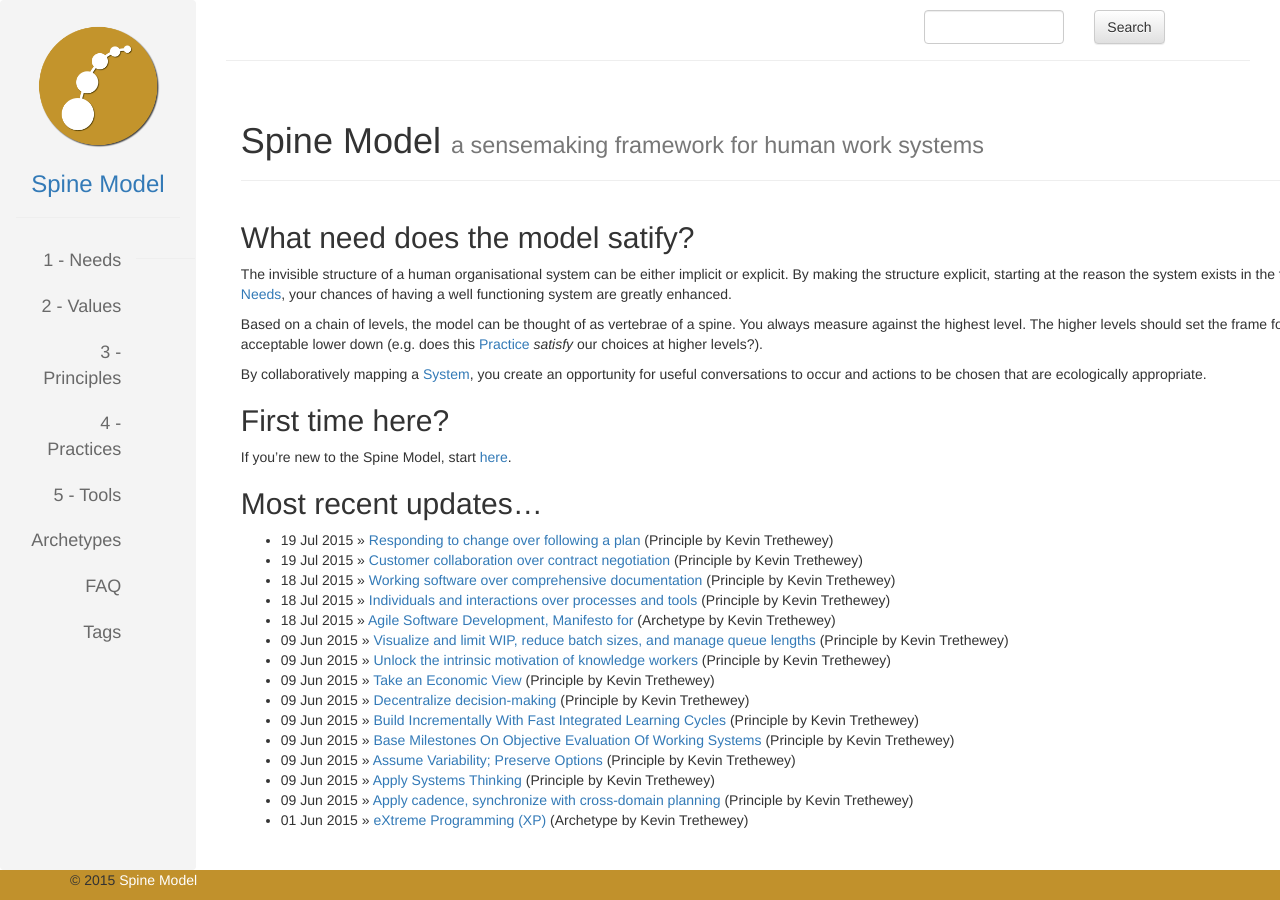
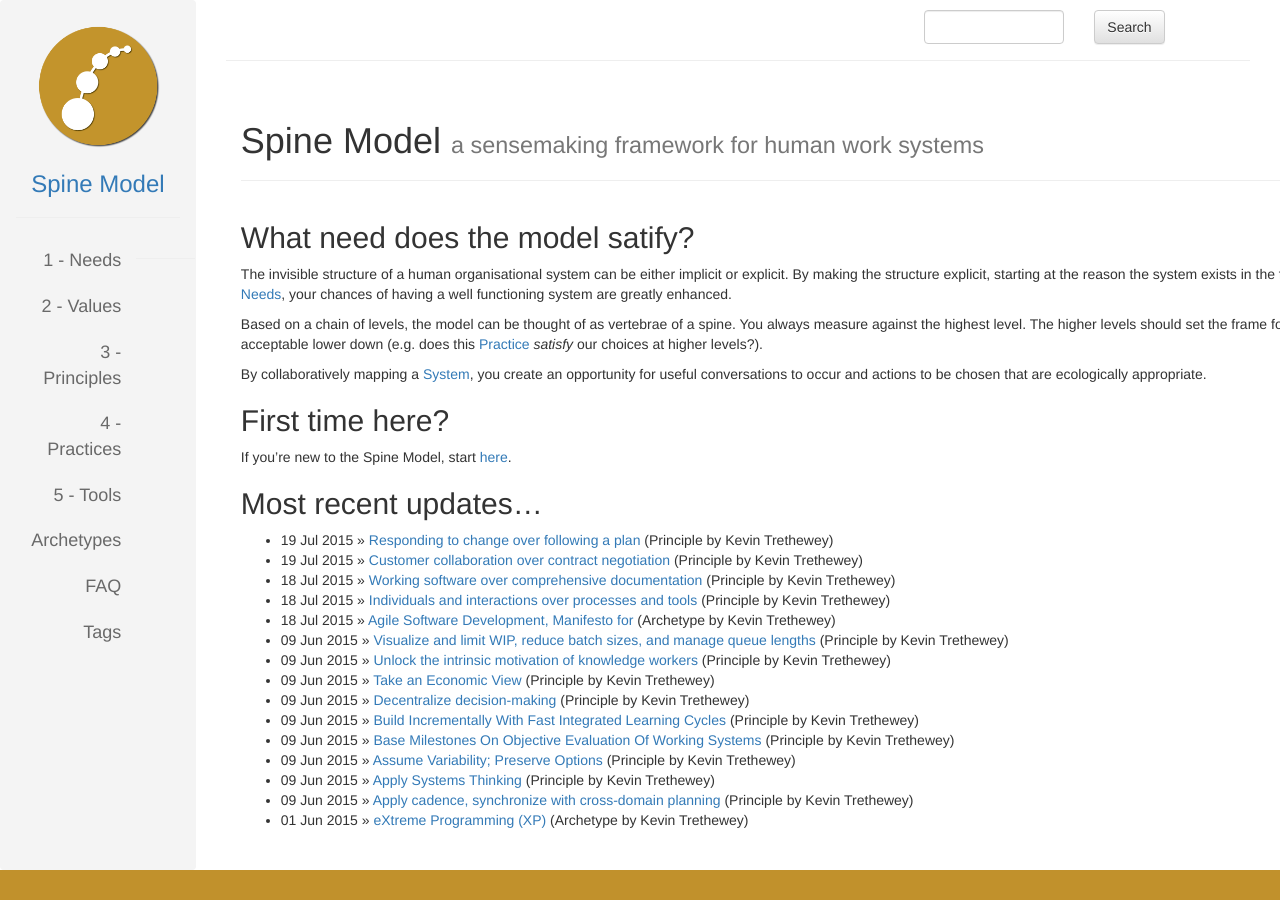
Before and after one commit to SpineModel/spinemodel.github.io, a Jekyll site: the page built from index.md, in a window 1280 px wide. Built offline with Jekyll 4.4.1, drawn with Linux system fonts in a browser that asks for light colours; nearby versions of some CDN libraries; library files that are not in the unit come from our copies.

Commit message:
footer data removed

```diff
--- a/_includes/themes/bootstrap-3/default.html
+++ b/_includes/themes/bootstrap-3/default.html
@@ -100,25 +100,21 @@
 
 <div class="col-md-12" id="footer" style="background-color: #C1912C; height: 30px; margin-top: 0px; padding-top:0px">
     <div class="container">
-        <p>&copy; {{ site.time | date: '%Y' }} <a href="http://spine.wiki" style="color:white">Spine Model</p>
     </div>
 </div>
 
 <style>
-
-
     .menu_items > li > a {
         font-size: 18px;
         color: dimgray;
         text-align: right;
     }
 
-.menu_items > li a:hover{
-
-
+    .menu_items > li a:hover {
         color: #C1912C;
         background-color: #f4f4f4;
     }
+
 </style>
 
 <script>
@@ -130,9 +126,11 @@
         adjustScreenLayout();
     });
 
-      var adjustScreenLayout = function(){var windowHeight = $(window).height();
+    var adjustScreenLayout = function() {
+        var windowHeight = $(window).height();
         console.log(windowHeight);
-        $('#the_big_nav').css("height", windowHeight - 30 + 'px')}
+        $('#the_big_nav').css("height", windowHeight - 30 + 'px')
+    }
 
 </script>
 
```
Lines whose indentation alone changed are shown as unchanged.
